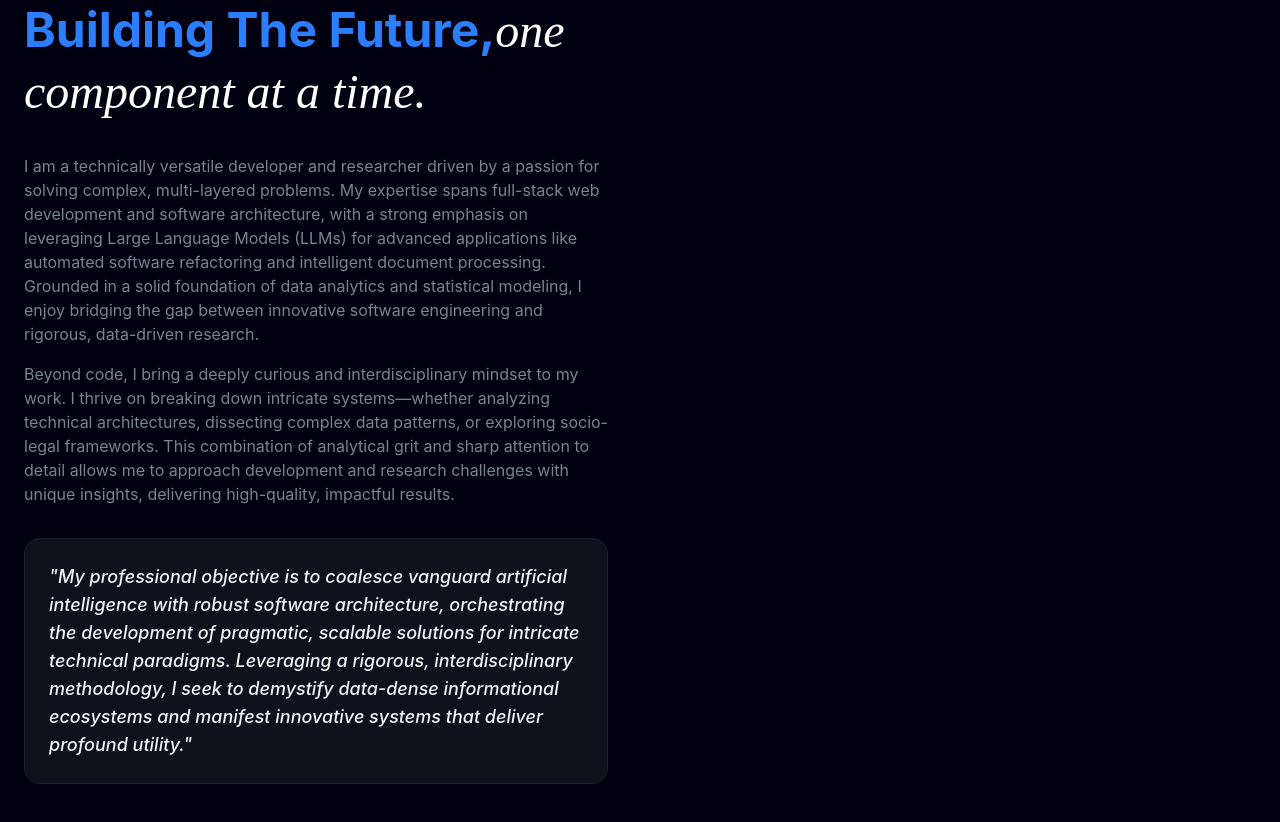
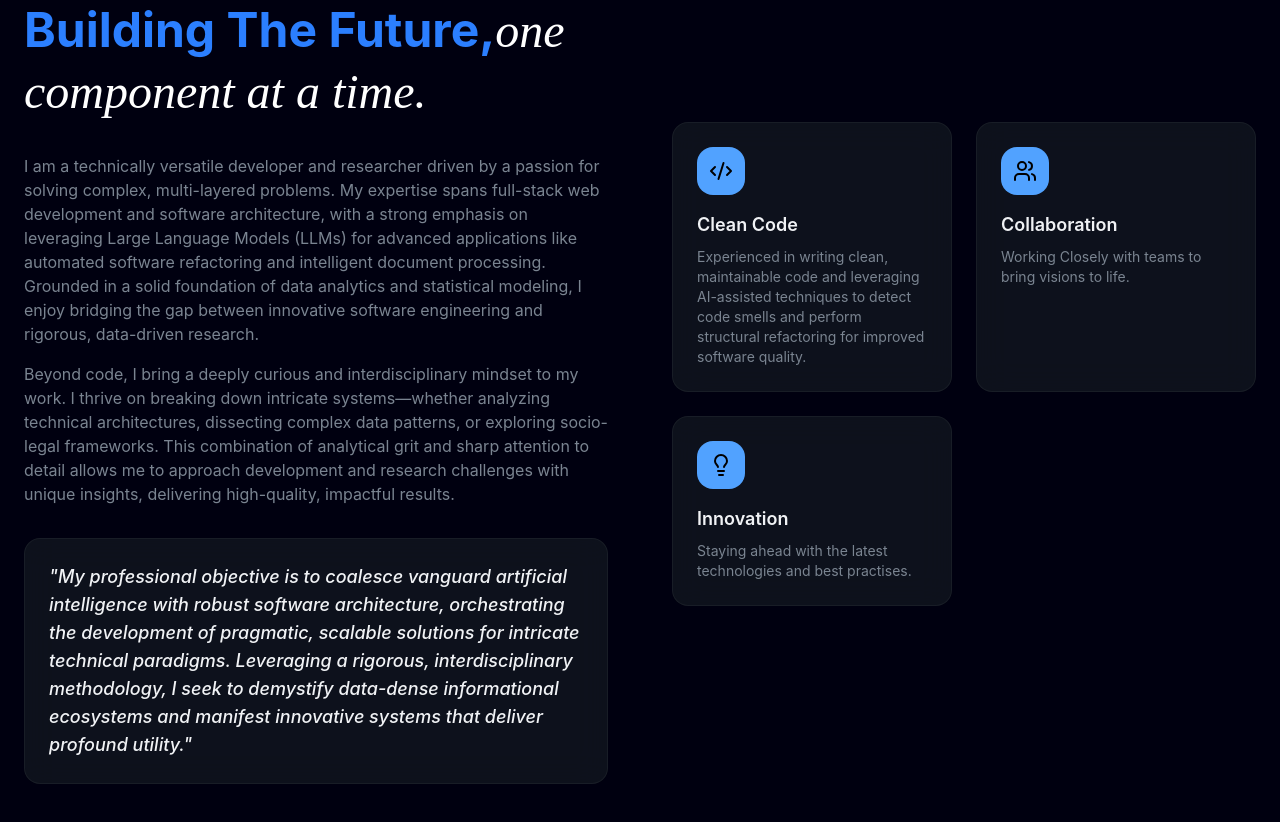
Before and after one commit to Fardin1023/Personal-Portfolio, a React (Vite) app: page / in a window 1280 px wide. Shown: the part 1440-2262 px from the top of the page. Built offline with nearby package versions, Linux system fonts and the light colour scheme.

Commit message:
update 1.9

```diff
--- a/src/sections/About.jsx
+++ b/src/sections/About.jsx
@@ -5,7 +5,7 @@ const highlights = [
     icon: Code2,
     title: "Clean Code",
     description:
-      "Experienced in writing clean, maintainable code and leveraging AI-assisted techniques to detect code smells and perform structural refactoring for improved software quality.g",
+      "Experienced in writing clean, maintainable code and leveraging AI-assisted techniques to detect code smells and perform structural refactoring for improved software quality.",
   },
   {
     icon: Users,
@@ -72,6 +72,22 @@ export const About = () => {
               </p>
             </div>
           </div>
+          {/*Right Column */}
+          <div className="grid sm:grid-cols-2 gap-6">
+            {highlights.map((item, idx) => (
+              <div
+                key={idx}
+                className="glass p-6 rounded-2xl animate-fade-in"
+                style={{ animationDelay: `${(idx + 1) * 100}ms` }}
+              >
+                <div className="w-12 h-12 rounded-2xl bg-blue-400 flex items-center justify-center mb-4 hover:bg-blue-200/70">
+                  <item.icon className="w-6 h-6 text-black" />
+                </div>
+                <h3 className="text-lg font-semibold mb-2">{item.title}</h3>
+                <p className="text-sm text-muted-foreground">{item.description}</p>
+              </div>
+            ))}
+          </div>
         </div>
       </div>
     </section>
--- a/src/sections/Projects.jsx
+++ b/src/sections/Projects.jsx
@@ -1,3 +1,25 @@
-export const Projects =() =>{
-    return <section></section>
+const projects = [
+  {
+    title: "Aura-Mosaic Store",
+    description:
+      "Aura-Mosaic is a sophisticated, comprehensive e-commerce platform that seamlessly bridges an intuitive user interface with a robust backend architecture to deliver a dynamic storefront. Gated exclusively for authenticated users, the system meticulously manages active shopping carts, personalized wishlists, historical acquisitions, and a granular search-and-filter engine. Elevating the consumer experience, it incorporates an advanced cryptographic session framework alongside an intelligent conversational agent capable of rendering tailored product recommendations, curated gift ensembles, and side-by-side product comparisons.",
+    image:"/project/ui.png" ,
+    tags:["React","TailwindCSS","NodeJS"],
+    github:"#" ,
+  },
+];
+
+export const Projects = () => {
+  return (
+  <section id="projects" className="py-32 relative overflow-hidden">
+    {/* BG Glows */}
+        <dv className="absolute top-1/4 right-0 w-96 bg-blue-700 rounded-full blur-3xl"></dv>
+        <dv className="absolute top-1/4 right-0 w-64 bg-highlight/5 rounded-full blur-3xl"></dv>
+      <div className="container mx-auto px-6 relative z-10">
+
+        {/* Section header */}
+
+        </div>
+        </section>
+  );
 };
```
Also changed, not shown: public/project/2.png (added), public/project/ui.png (added).
